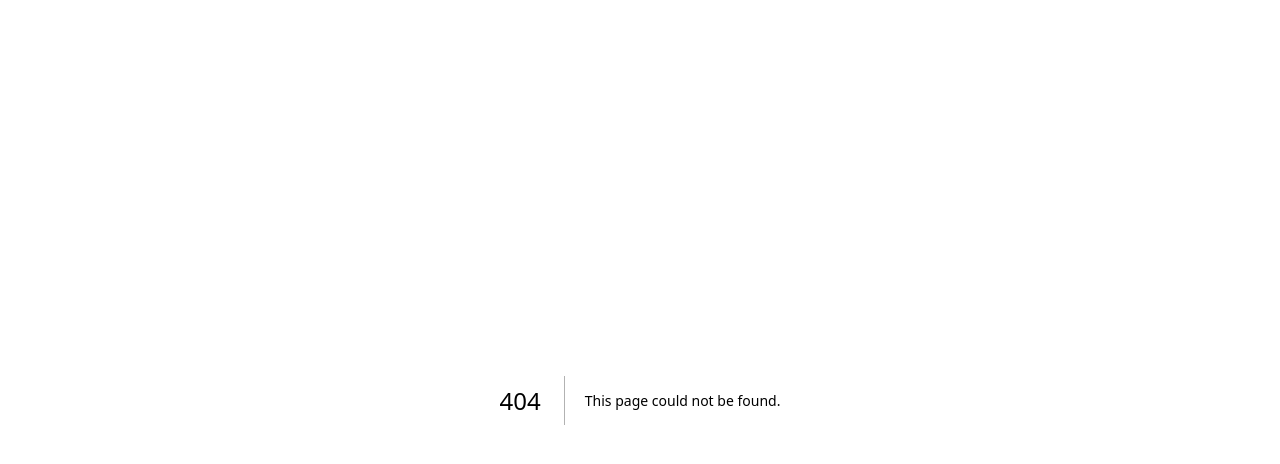
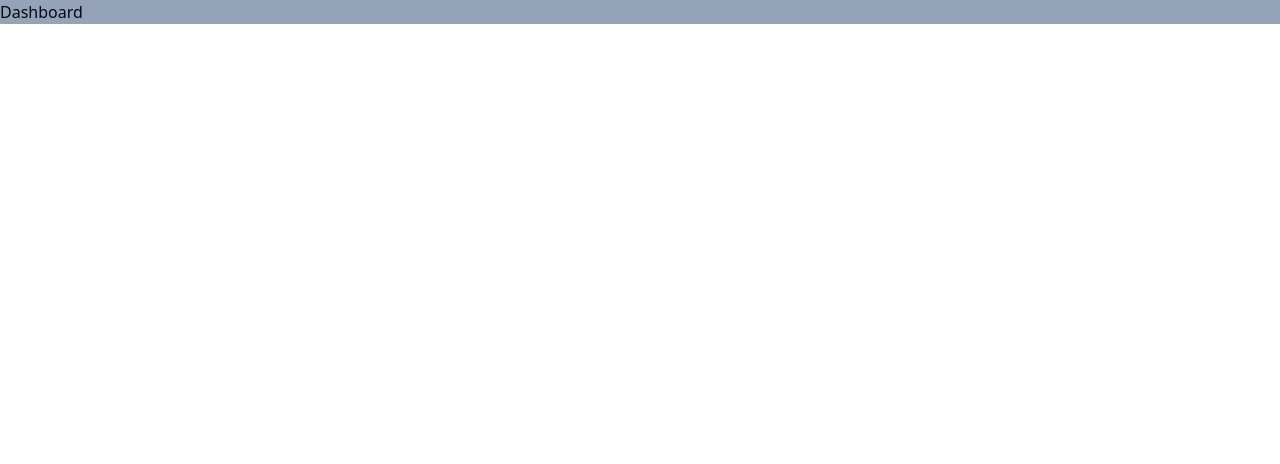
Before and after one commit to KiranBabu007/AI-Content-Creation, a Next.js app: page /dashboard in a window 1280 px wide. Before the commit this address had no page. Shown: the top 464 px of the page. Built offline with nearby package versions, Linux system fonts and the light colour scheme.

Commit message:
Remove page component and add ClerkProvider to layout

```diff
--- /dev/null
+++ b/app/(dashboard)/(routes)/dashboard/page.tsx
@@ -0,0 +1,9 @@
+
+
+const DashboardPage = () => {
+    return (
+        <div className="bg-slate-400">Dashboard</div>
+    )
+}
+
+export default DashboardPage
--- /dev/null
+++ b/app/(landing)/page.tsx
@@ -0,0 +1,7 @@
+const LandingPage =()=>{
+    return <div>
+        <h1>Landing Page</h1>
+    </div>
+}
+
+export default LandingPage
--- a/app/layout.tsx
+++ b/app/layout.tsx
@@ -1,6 +1,7 @@
 import type { Metadata } from "next";
 import { Inter } from "next/font/google";
 import "./globals.css";
+import { ClerkProvider } from '@clerk/nextjs'
 
 const inter = Inter({ subsets: ["latin"] });
 
@@ -15,8 +16,10 @@ export default function RootLayout({
   children: React.ReactNode;
 }>) {
   return (
-    <html lang="en">
-      <body className={inter.className}>{children}</body>
-    </html>
+    <ClerkProvider>
+      <html lang="en">
+        <body>{children}</body>
+      </html>
+    </ClerkProvider>
   );
 }
--- a/app/page.tsx
+++ /dev/null
@@ -1,9 +0,0 @@
-
-
-const page = () => {
-  return (
-    <div className="bg-slate-400">page</div>
-  )
-}
-
-export default page
--- a/package.json
+++ b/package.json
@@ -9,6 +9,7 @@
     "lint": "next lint"
   },
   "dependencies": {
+    "@clerk/nextjs": "^4.29.9",
     "class-variance-authority": "^0.7.0",
     "clsx": "^2.1.0",
     "lucide-react": "^0.359.0",
```
Also changed, not shown: middleware.ts (added, +23 -0 lines), app/(auth)/(routes)/sign-up copy/[[...sign-in]]/page.tsx (added), app/(auth)/(routes)/sign-up/[[...sign-up]]/page.tsx (added), 1 other file (tests, documents, lock files or other folders).
